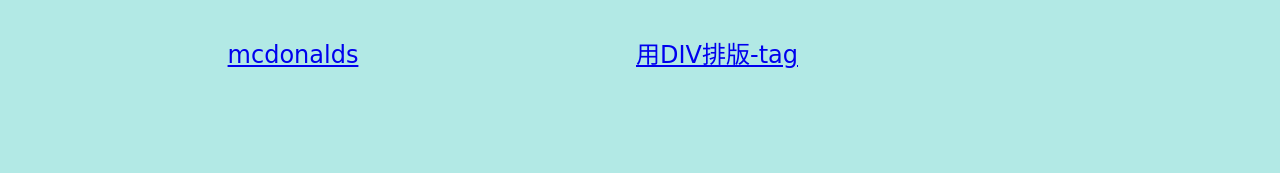
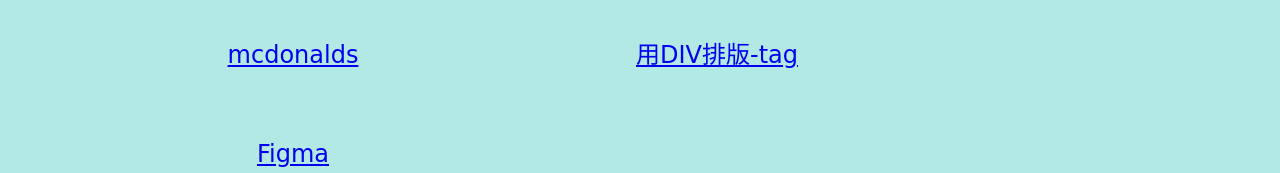
Before and after one commit to XinMeiChou/XinMeiChou, a plain HTML site: page 20240528/Portfolio.html in a window 1280 px wide. Shown: the part 816-989 px from the top of the page. Before the commit the page ends 894 px from the top, so only its background shows below. Drawn offline with Linux system fonts and the light colour scheme.

Commit message:
Update Portfolio.html

```diff
--- a/20240528/Portfolio.html
+++ b/20240528/Portfolio.html
@@ -50,6 +50,7 @@
         <h3 class="x"><a href="../20240514/FLEXBOX FROGGY.html">FLEXBOX FROGGY</a></h3>
         <h3 class="x"><a href="../20240514/mcdonalds.html">mcdonalds</a></h3>
         <h3 class="x"><a href="../20240521/layout-tag.html">用DIV排版-tag</a></h3>
+        <h3 class="x"><a href="https://www.figma.com/design/DZWlkuJYlf4zOg70wnvjnt/%E6%9C%9F%E6%9C%AB%E5%B0%88%E6%A1%88?node-id=0-1&t=xKnvWR6rGo2D43lB-0">Figma</a></h3>
     </main>
 </body>
 
```
